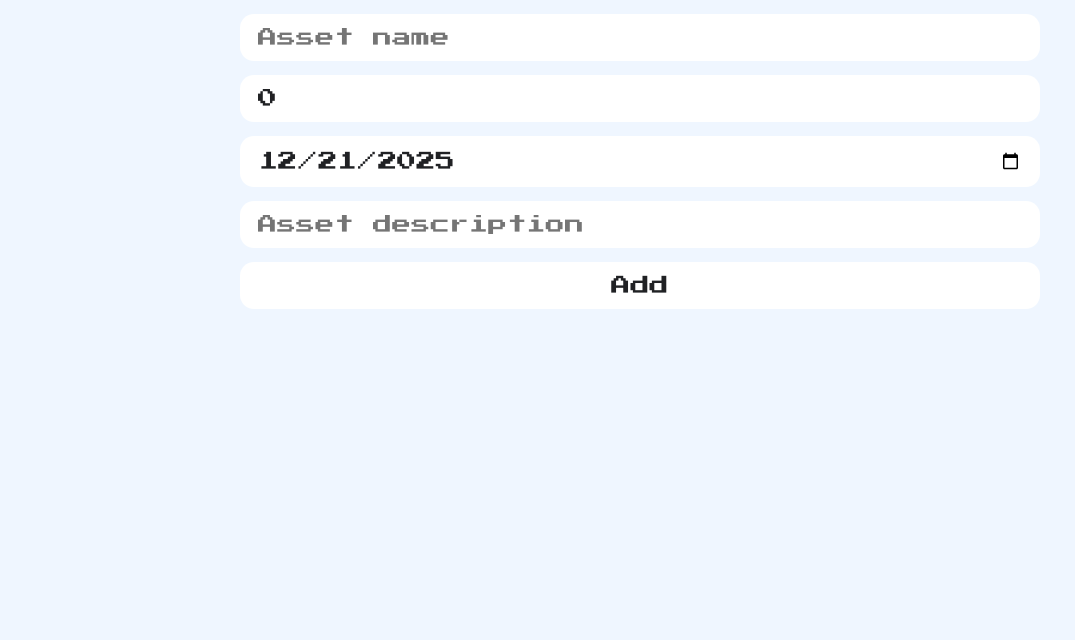
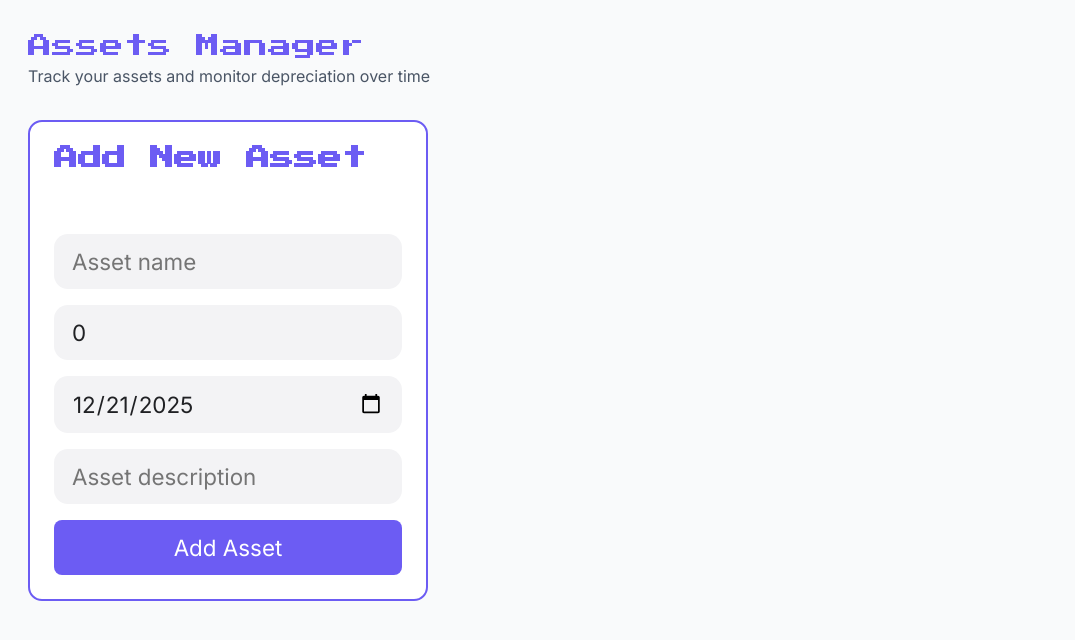
Before and after one commit to sandeepani/assets-manager, a React (Vite) app: page / in a window 1280 px wide. Shown: the top 640 px of the page, without its empty margins (0-1075 px from the left). Built offline with nearby package versions, Linux system fonts and the light colour scheme.

Commit message:
feat: Update UI with responsive grid layout and new Title component
- Add Title component.

- Wrap main content in a responsive 2-column grid.

- Update global styles, including fonts and colors.

```diff
--- a/index.html
+++ b/index.html
@@ -3,7 +3,7 @@
 
 <head>
   <meta charset="UTF-8" />
-  <link rel="icon" type="image/svg+xml" href="/vite.svg" />
+  <link rel="icon" type="image/svg+xml" href="/compass.svg" />
   <meta name="viewport" content="width=device-width, initial-scale=1.0" />
   <title>Assets Manager</title>
 
--- a/src/App.tsx
+++ b/src/App.tsx
@@ -2,6 +2,7 @@ import { useEffect, useState } from "react";
 import AssetsInput from "./components/AssetsInput"
 import AssetsList from "./components/AssetsList"
 import { Asset } from "./models/Asset"
+import Title from "./components/Title";
 
 
 function App() {
@@ -79,9 +80,12 @@ function App() {
 
   return (
     <>
-      <AssetsInput onAddAsset={addAsset} asset={asset} setAsset={setAsset} updateAsset={updateAsset} />
+      <Title />
+      <div className="content-grid">
+        <AssetsInput onAddAsset={addAsset} asset={asset} setAsset={setAsset} updateAsset={updateAsset} />
 
-      <AssetsList assets={assets} onDeleteAsset={deleteAsset} onEditAsset={editSelectedAsset} />
+        <AssetsList assets={assets} onDeleteAsset={deleteAsset} onEditAsset={editSelectedAsset} />
+      </div>
     </>
   )
 
--- a/src/components/AssetsInput.tsx
+++ b/src/components/AssetsInput.tsx
@@ -58,11 +58,12 @@ export default function AssetsInput(props: { onAddAsset: (asset: Asset) => void,
     return (
         <header>
             <div className="main">
+                <h2>Add New Asset</h2>
                 <input type="text" placeholder="Asset name" value={asset.name} onChange={(event) => setName(event.target.value)} />
                 <input type="number" placeholder="Asset price" value={asset.price} onChange={(event) => setPrice(Number(event.target.value))} />
                 <input type="date" placeholder="Asset bought at" value={getBoughtAtDateString()} onChange={(event) => setBoughtAt(new Date(event.target.value))} />
                 <input type="text" placeholder="Asset description" value={asset.description} onChange={(event) => setDescription(event.target.value)} />
-                <button id="submit" onClick={handleSubmit}>Add</button>
+                <button id="submit" onClick={handleSubmit}>Add Asset</button>
             </div>
         </header>
     )
--- a/src/components/AssetsList.tsx
+++ b/src/components/AssetsList.tsx
@@ -8,7 +8,7 @@ export default function AssetsList(props: { assets: Asset[], onDeleteAsset: (id:
     const actions = { onDeleteAsset, onEditAsset };
 
     return (
-        <ul className='main'>
+        <ul className='main-grid'>
             {assets.map((asset, index) => {
                 const newProps = { ...actions, asset };
                 return (
--- /dev/null
+++ b/src/components/Title.tsx
@@ -0,0 +1,8 @@
+export default function Title() {
+    return (
+        <div className="title-container">
+            <h1 className="title">Assets Manager</h1>
+            <h4 className="sub-title">Track your assets and monitor depreciation over time</h4>
+        </div>
+    )
+}
--- a/src/index.css
+++ b/src/index.css
@@ -6,21 +6,65 @@
   color: #202124;
 }
 
-h1,
-h2,
 h3,
 input,
 button {
+  font-family: 'Inter', system-ui;
+}
+
+h1,
+h2{
   font-family: 'Press Start 2P', system-ui;
+  color: #6C5CF3;
 }
 
 #root {
   min-height: 100vh;
   display: flex;
   flex-direction: column;
-  padding: 14px;
-  background: #eff6ff;
-  gap: 14px;
+  padding: 28px;
+  background: #F9FAFB;
+  gap: 32px;
+}
+
+/* Asset Management Figma */
+
+.title-container h1,
+.title-container h4 {
+  display: flex;
+  align-items: stretch;
+}
+
+
+.title {
+
+  font-style: normal;
+  font-weight: 500;
+  font-size: 24px;
+  line-height: 36px;
+
+}
+
+.sub-title {
+  /*
+  position: absolute;
+  height: 24px;
+  left: 0%;
+  right: 67.71%;
+  top: 43.5px; */
+
+  font-family: 'Inter';
+  font-style: normal;
+  font-weight: 400;
+  font-size: 16px;
+  line-height: 24px;
+  color: #4A5565;
+}
+
+.content-grid {
+  display: flex;
+  flex-direction: column;
+  gap: 24px;
 }
 
 header {
@@ -41,13 +85,23 @@ header input {
   border-radius: 14px;
   outline: none;
   width: 100%;
+  background: #F3F3F5;
 }
 
 header button {
-  border-radius: 14px;
-  background: transparent;
+  /* border-radius: 14px; */
+  /* background: transparent; */
   transition-duration: 200ms;
   cursor: pointer;
+background: #6C5CF3;
+border-radius: 8px;
+color: white;
+  /* Button inline-flex items-center justify-center gap-2 whitespace-nowrap rounded-md text-sm font-medium transition-all disabled:pointer-events-none disabled:opacity-50 [&_svg]:pointer-events-none [&_svg:not([class*='size-'])]:size-4 shrink-0 [&_svg]:shrink-0 outline-none focus-visible:border-ring focus-visible:ring-ring/50 focus-visible:ring-[3px] aria-invalid:ring-destructive/20 dark:aria-invalid:ring-destructive/40 aria-invalid:border-destructive bg-primary text-primary-foreground hover:bg-primary/90 h-9 px-4 py-2 has-[>svg]:px-3 w-full */
+/*
+height: 36px;
+top: 324px; */
+
+
 }
 
 header button:hover {
@@ -59,36 +113,61 @@ header input {
   padding: 14px 18px;
   border: none;
   outline: none;
-  background: white;
 }
 
 p {
   font-size: 0.9em;
 }
 
-.main {
+.main,
+.todoItem {
+  border: 2px solid #6C5CF3;
+  border-radius: 14px;
+  background: white;
+}
+
+.main,
+.main-grid {
   display: flex;
   flex-direction: column;
-  gap: 14px;
+  gap: 16px;
+}
+
+.main {
+  padding: 24px;
+  gap: 16px;
+}
+
+.main h2 {
+  margin-bottom: 48px;
+}
+
+.main-grid {
+  gap: 32px;
 }
 
 .todoItem {
   display: flex;
   align-items: center;
-  gap: 14px;
-  padding: 14px;
-  border-radius: 14px;
-  background: white;
+  gap: 16px;
+  padding: 16px;
+  flex: 1;
+}
+
+.todoItem h2 {
+  font-family: "Press Start 2P", system-ui;
+  justify-content: center;
+  min-width: 200px;
 }
 
 .todoItem p {
-  flex: 1;
+  min-width: 20px;
 }
 
 .actionsContainer {
   display: flex;
   align-items: center;
-  gap: 14px;
+  gap: 16px;
 }
 
 .actionsContainer button {
@@ -114,4 +193,29 @@ p {
   p {
     font-size: 1em;
   }
+
+  .content-grid {
+    display: grid;
+    grid-template-columns: 1fr 2fr;
+    gap: 16px;
+  }
 }
+
+
+@media (min-width: 1024px) {
+
+  header button,
+  header input {
+    font-size: 1.4em;
+  }
+
+  p {
+    font-size: 1.2em;
+  }
+
+  .content-grid {
+    display: grid;
+    grid-template-columns: 1fr 2fr;
+    gap: 24px;
+  }
+}
```
Also changed, not shown: public/compass.svg (added), 1 other file (tests, documents, lock files or other folders).
